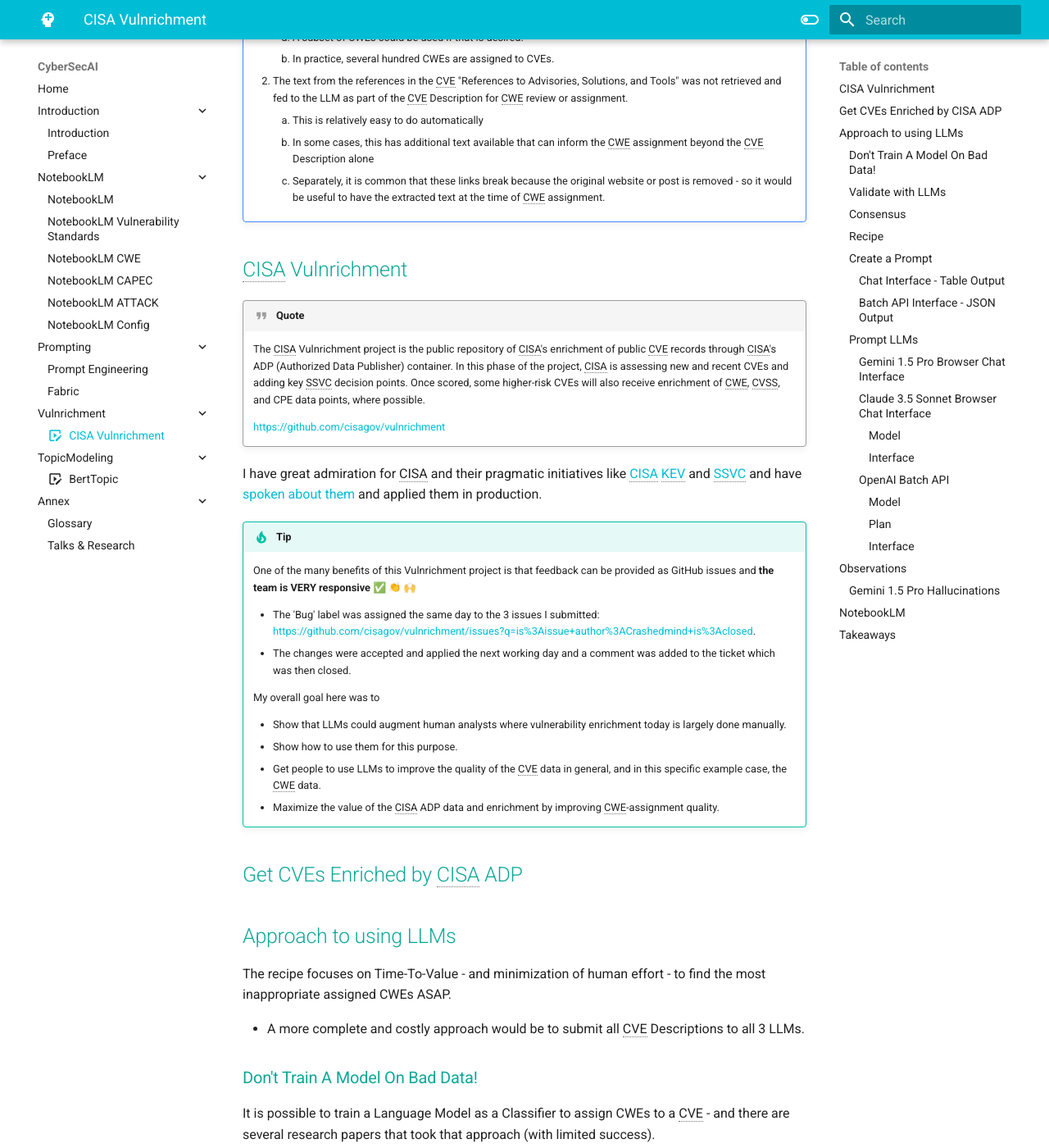
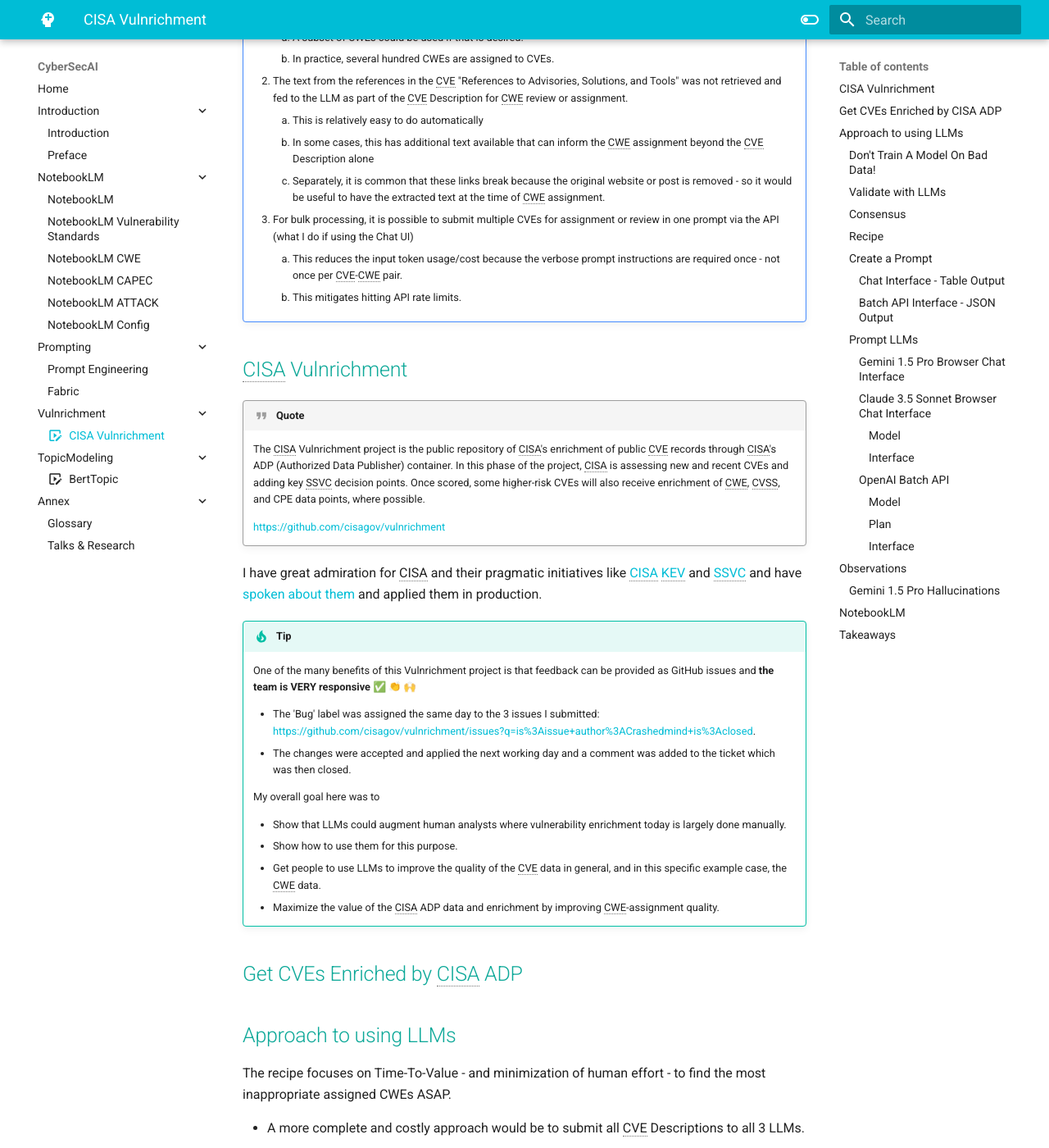
Before and after one commit to CyberSecAI/CyberSecAI.github.io, an MkDocs documentation site: the page built from docs/Vulnrichment/Vulnrichment.md, in a window 1280 px wide and 1400 px high, scrolled down 1195 px. Shown: the whole window at 82% size. Built offline with MkDocs 1.6.1 and Material for MkDocs 9.7.7, drawn with Linux system fonts in a browser that asks for light colours; emoji names are drawn with the system emoji font; comment, search, counter and statistics services are not loaded; some of the changed text lies outside the part shown.

Commit message:
vulnrichment notes

```diff
--- a/docs/Vulnrichment/Vulnrichment.md
+++ b/docs/Vulnrichment/Vulnrichment.md
@@ -51,6 +51,9 @@
         1. This is relatively easy to do automatically
         2. In some cases, this has additional text available that can inform the CWE assignment beyond the CVE Description alone
         3. Separately, it is common that these links break because the original website or post is removed - so it would be useful to have the extracted text at the time of CWE assignment.
+    3. For bulk processing, it is possible to submit multiple CVEs for assignment or review in one prompt via the API (what I do if using the Chat UI)
+        1. This reduces the input token usage/cost because the verbose prompt instructions are required once - not once per CVE-CWE pair.
+        2. This mitigates hitting API rate limits.
 
 
 ## CISA Vulnrichment
@@ -93,7 +96,7 @@
 !!! quote
     There has been significant interest in using AI/ML in various applications to use and/or map to CWE, but in my opinion there are a number of significant hurdles, e.g. you can't train on "bad mappings" to learn how to do good mappings.
 
-So, rather than train a model on bad data, we can ask a model to assign / validate a CWE based on its understanding of the CWEs available e.g.
+So, rather than train a model on bad data, we can ask a model to assign / validate a CWE based on its understanding of the CWEs available (and its understanding of CWEs assigned to similar CVEs based on the Observed Examples for each CWE in the standard) e.g.
 
 1. a closed-model with access to the CWE specification only (and no other data)
 2. an open-model with access to the CWE specification and other data
```
Also changed, not shown: other parts of docs/Vulnrichment/Vulnrichment.md (+1 -1 lines).
